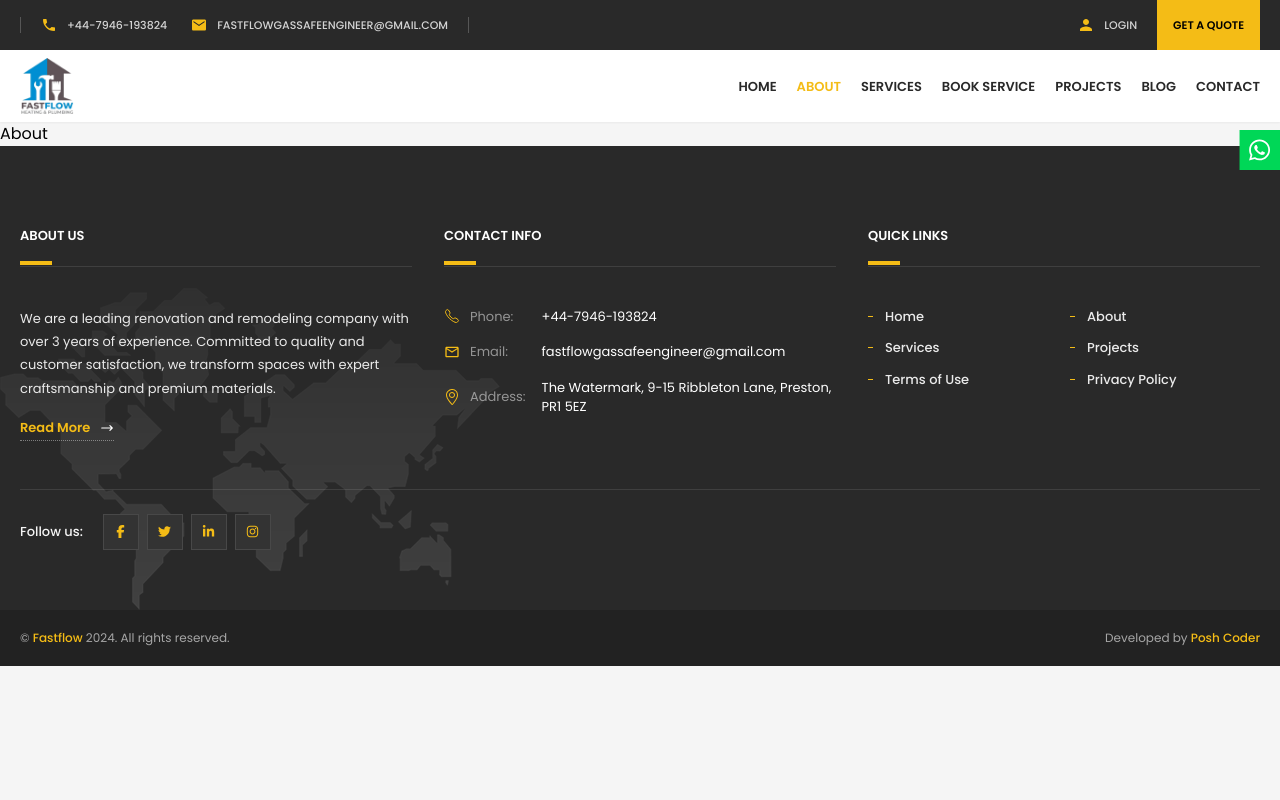
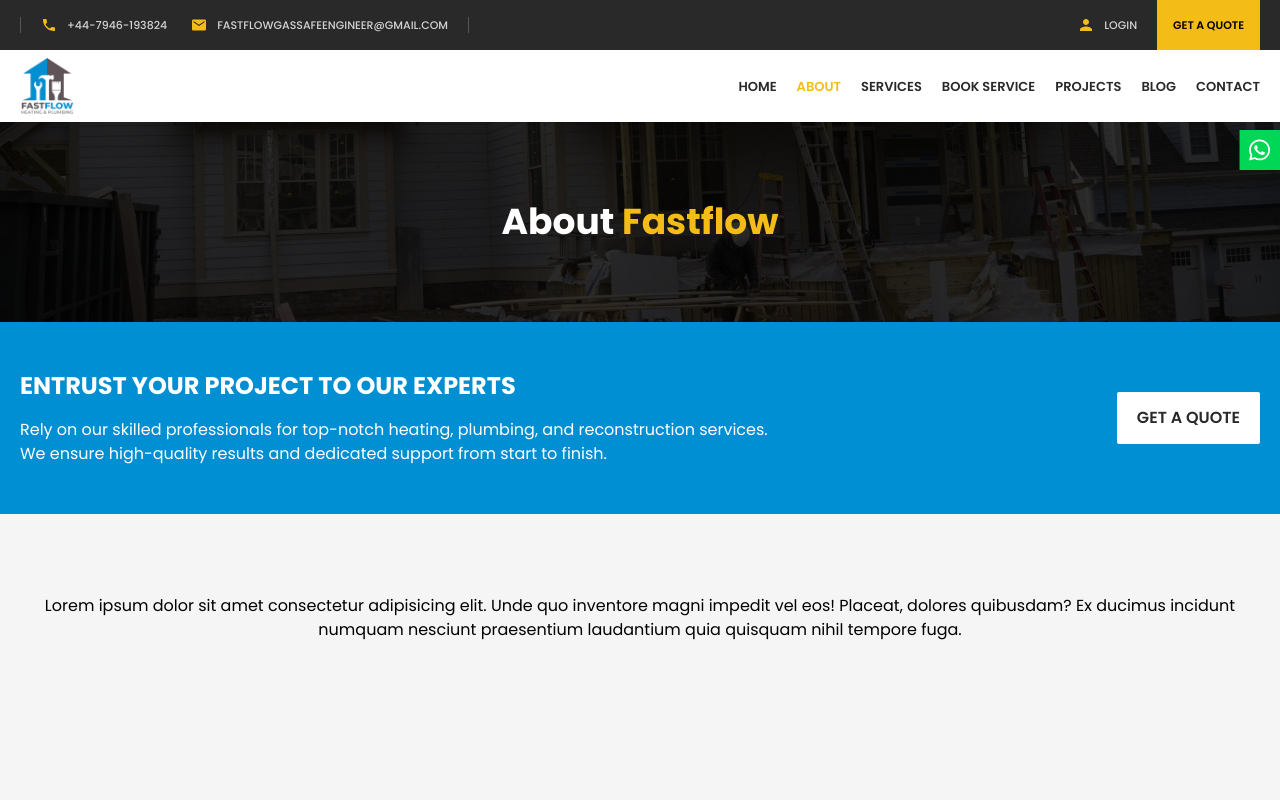
Before and after one commit to sababashfak/fastflow_frontend, a React (Vite) app: page /about in a window 1280 px wide. Shown: the top 800 px of the page. Built offline with nearby package versions, Linux system fonts and the light colour scheme; no server answers.

Commit message:
about callback

```diff
--- a/src/pages/About.tsx
+++ b/src/pages/About.tsx
@@ -1,5 +1,51 @@
+import { Link } from "react-router-dom";
+
 const About = () => {
-  return <div>About</div>;
+  return (
+    <main>
+      <section className="bg-[url(/about-cover.jpg)] bg-cover bg-center bg-no-repeat">
+        <div className="bg-black/80 py-20">
+          <div className="container text-center">
+            <h3 className="text-3xl font-bold text-white lg:text-4xl">
+              About <span className="text-primary">Fastflow</span>
+            </h3>
+          </div>
+        </div>
+      </section>
+      <section className="bg-[#008FD3] py-12">
+        <div className="container">
+          <div className="flex flex-col items-center gap-x-10 gap-y-5 md:flex-row lg:justify-between">
+            <div className="max-w-3xl text-center text-white md:text-left">
+              <h2 className="mb-4 text-balance text-2xl font-bold uppercase">
+                Entrust Your Project to Our Experts
+              </h2>
+              <p className="">
+                Rely on our skilled professionals for top-notch heating,
+                plumbing, and reconstruction services. We ensure high-quality
+                results and dedicated support from start to finish.
+              </p>
+            </div>
+            <Link
+              className="block shrink-0 rounded-sm bg-white px-5 py-3.5 font-semibold uppercase text-dark duration-300 hover:bg-primary"
+              to="/contact"
+            >
+              Get a Quote
+            </Link>
+          </div>
+        </div>
+      </section>
+      <section className="py-20">
+        <div className="container h-40">
+          <h2 className="text-center">
+            Lorem ipsum dolor sit amet consectetur adipisicing elit. Unde quo
+            inventore magni impedit vel eos! Placeat, dolores quibusdam? Ex
+            ducimus incidunt numquam nesciunt praesentium laudantium quia
+            quisquam nihil tempore fuga.
+          </h2>
+        </div>
+      </section>
+    </main>
+  );
 };
 
 export default About;
```
Also changed, not shown: public/about-cover.jpg (added).
